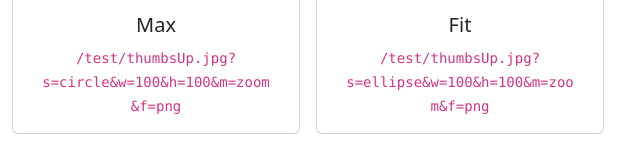
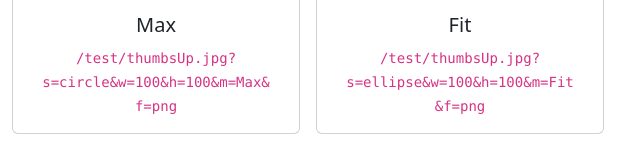
Before and after one commit to dustout/CommonImageActions, a plain HTML site: page CommonImageActions.SampleAspnetCoreProject/wwwroot/index.html in a window 1280 px wide. Shown: the part 422-586 px from the top of the page, 370-1010 px from the left. Drawn offline with nearby package versions, Linux system fonts and the light colour scheme; grey boxes are pictures that could not be loaded.

Commit message:
Fixed typo in example

```diff
--- a/CommonImageActions.SampleAspnetCoreProject/wwwroot/index.html
+++ b/CommonImageActions.SampleAspnetCoreProject/wwwroot/index.html
@@ -27,7 +27,7 @@
                             <img src="/test/thumbsUp.jpg?w=100&h=100&m=Max&f=png">
                         </p>
                         <h5 class="card-title">Max</h5>
-                        <code>/test/thumbsUp.jpg?s=circle&w=100&h=100&m=zoom&f=png</code>
+                        <code>/test/thumbsUp.jpg?s=circle&w=100&h=100&m=Max&f=png</code>
                     </div>
                 </div>
 
@@ -37,7 +37,7 @@
                             <img src="/test/thumbsUp.jpg?w=100&h=100&m=Fit&f=png">
                         </p>
                         <h5 class="card-title">Fit</h5>
-                        <code>/test/thumbsUp.jpg?s=ellipse&w=100&h=100&m=zoom&f=png</code>
+                        <code>/test/thumbsUp.jpg?s=ellipse&w=100&h=100&m=Fit&f=png</code>
                     </div>
                 </div>
 
```
